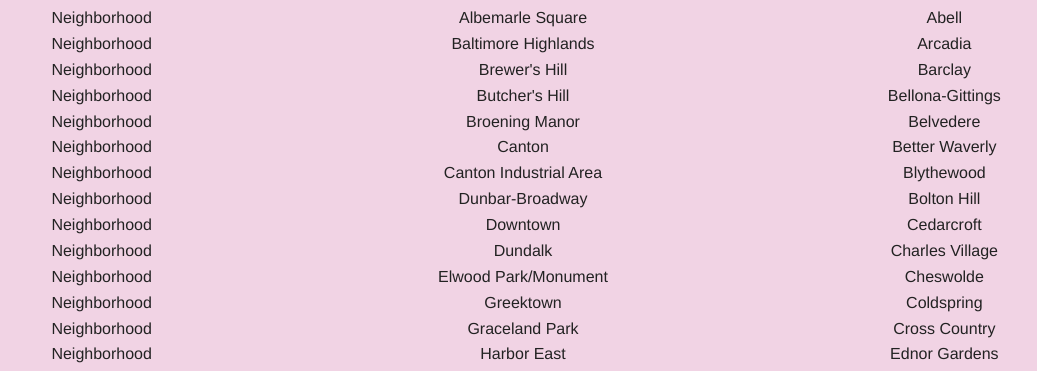
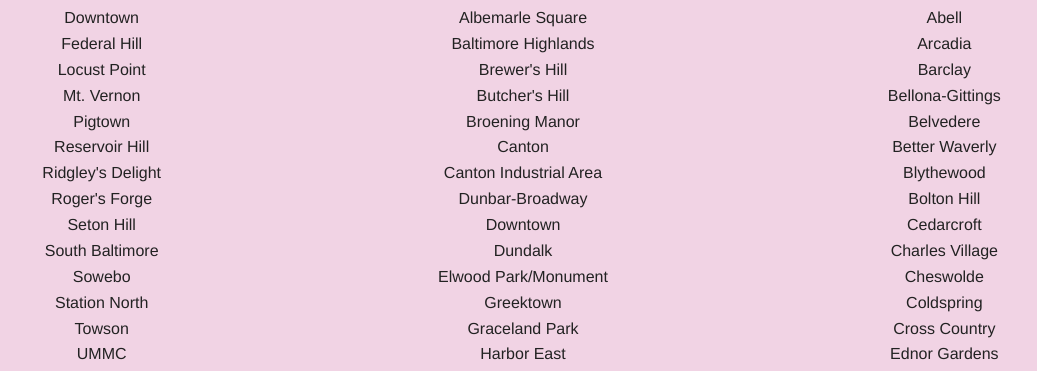
Before and after one commit to mikeriley131/walkthedogbaltimore, a website: page index.html in a window 1280 px wide. Shown: the part 421-792 px from the top of the page, without its empty margins (117-1154 px from the left). Drawn offline with nearby package versions, Linux system fonts and the light colour scheme; files that its build step writes are made by us from their sources.

Commit message:
Adds Spanky's neighborhoods

```diff
--- a/index.html
+++ b/index.html
@@ -26,21 +26,20 @@
 			<div class="column">
 				<h1>Spanky's</h1>
 				<ul>
-					<li>Neighborhood</li>
-					<li>Neighborhood</li>
-					<li>Neighborhood</li>
-					<li>Neighborhood</li>
-					<li>Neighborhood</li>
-					<li>Neighborhood</li>
-					<li>Neighborhood</li>
-					<li>Neighborhood</li>
-					<li>Neighborhood</li>
-					<li>Neighborhood</li>
-					<li>Neighborhood</li>
-					<li>Neighborhood</li>
-					<li>Neighborhood</li>
-					<li>Neighborhood</li>
-					<li>Neighborhood</li>
+					<li>Downtown</li>
+					<li>Federal Hill</li>
+					<li>Locust Point</li>
+					<li>Mt. Vernon</li>
+					<li>Pigtown</li>
+					<li>Reservoir Hill</li>
+					<li>Ridgley's Delight</li>
+					<li>Roger's Forge</li>
+					<li>Seton Hill</li>
+					<li>South Baltimore</li>
+					<li>Sowebo</li>
+					<li>Station North</li>
+					<li>Towson</li>
+					<li>UMMC</li>
 				</ul>
 			</div>
 
```
